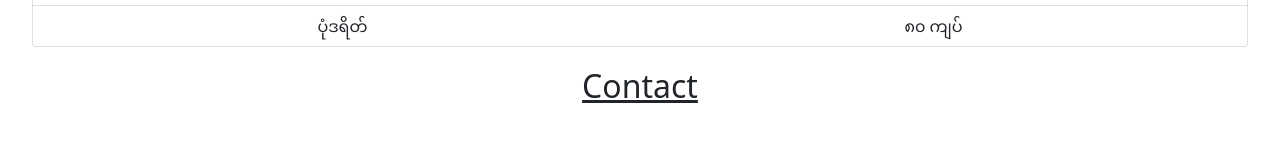
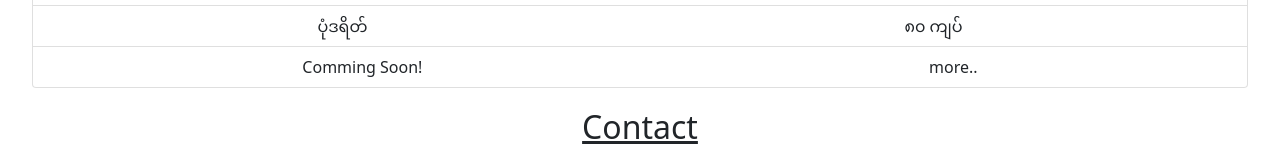
Before and after one commit to shwemyothit/shwemyothit.github.io, a plain HTML site: page index.html in a window 1280 px wide. Shown: the part 676-822 px from the top of the page. Drawn offline with nearby package versions, Linux system fonts and the light colour scheme.

Commit message:
chang more

```diff
--- a/index.html
+++ b/index.html
@@ -51,6 +51,10 @@
             <li class="list-group-item d-flex justify-content-around">
               ပုံဒရိတ်
               <span>၈၀ ကျပ်</span>
+            </li>
+            <li class="list-group-item d-flex justify-content-around">
+              Comming Soon!
+              <span>more..</span>
             </li>
           </ul>
 
```
